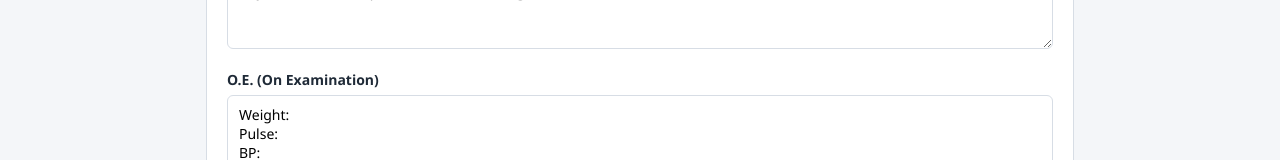
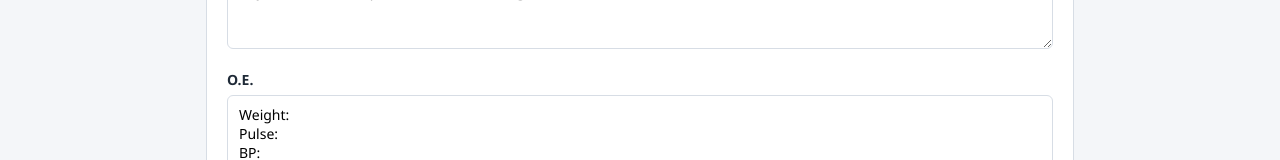
Before and after one commit to ankursingh119/prescription-app, a plain HTML site: page index.html in a window 1280 px wide. Both pictures are taken after typing "Sample" into the empty fields and a click on the button "+ New Prescription". Shown: the part 421-581 px from the top of the page. Drawn offline with Linux system fonts and the light colour scheme.

Commit message:
Remove '(On Examination)' from O.E. field label
Co-authored-by: Copilot <223556219+Copilot@users.noreply.github.com>

```diff
--- a/index.html
+++ b/index.html
@@ -83,7 +83,7 @@
         </div>
 
         <div class="field">
-          <label for="oe">O.E. (On Examination)</label>
+          <label for="oe">O.E.</label>
           <textarea id="oe" rows="6" placeholder="On examination findings..."></textarea>
         </div>
 
```
